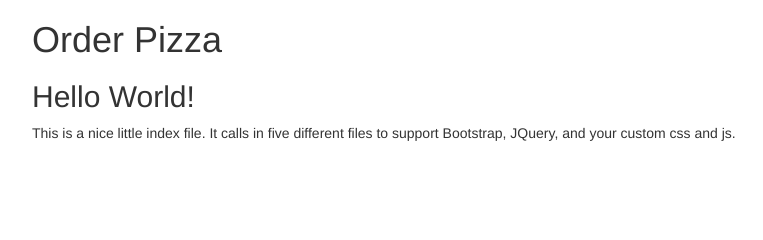
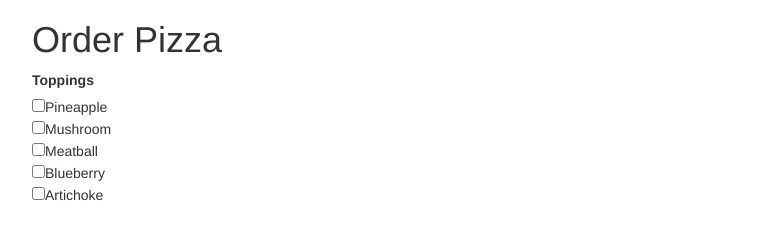
Before and after one commit to stok0102/order-pizza, a plain HTML site: page index.html in a window 1280 px wide. Shown: the whole page, without its empty margins (38-801 px from the left). Drawn offline with Linux system fonts and the light colour scheme.

Commit message:
add toppings checkboxes to html

```diff
--- a/index.html
+++ b/index.html
@@ -25,10 +25,14 @@
       <header>
         <h1>Order Pizza</h1>
       </header>
-      <h2>Hello World!</h2>
-      <p>
-        This is a nice little index file.  It calls in five different files to support Bootstrap, JQuery, and your custom css and js.
-      </p>
+      <form class="form-group" action="">
+        <label for="toppings">Toppings</label><br>
+        <input type="checkbox" name="topping" value="Pineapple">Pineapple<br>
+        <input type="checkbox" name="topping" value="Mushroom">Mushroom<br>
+        <input type="checkbox" name="topping" value="Meatball">Meatball<br>
+        <input type="checkbox" name="topping" value="Blueberry">Blueberry<br>
+        <input type="checkbox" name="topping" value="Artichoke">Artichoke
+      </form>
     </div> <!-- end container -->
   </body>
 </html>
```
